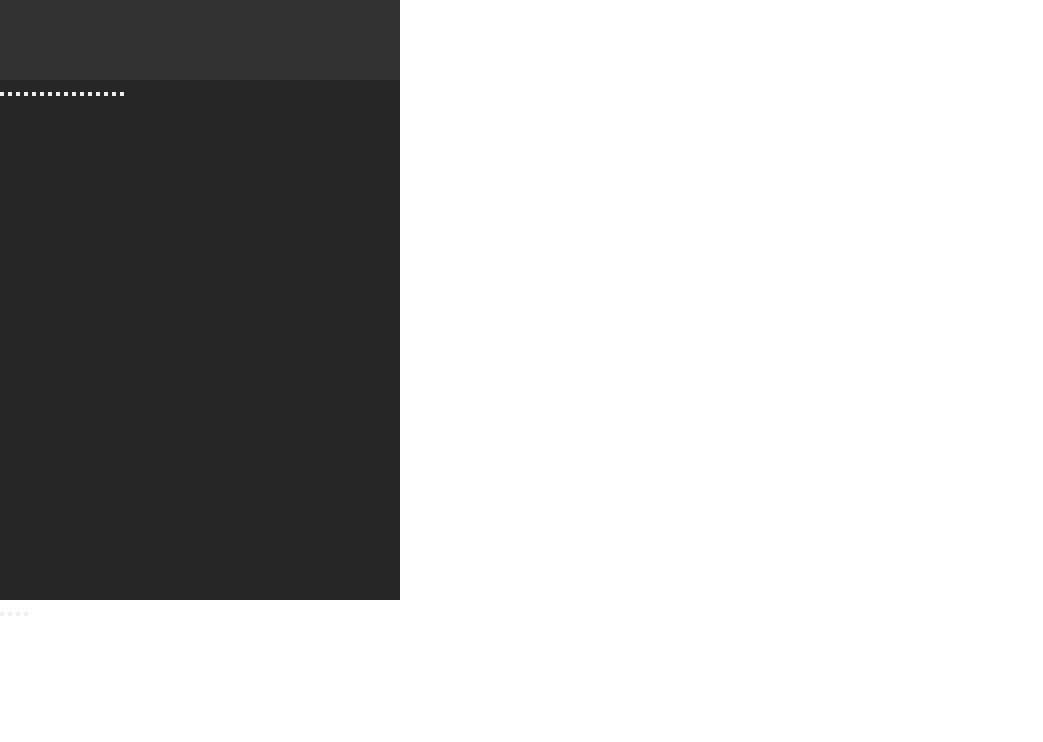
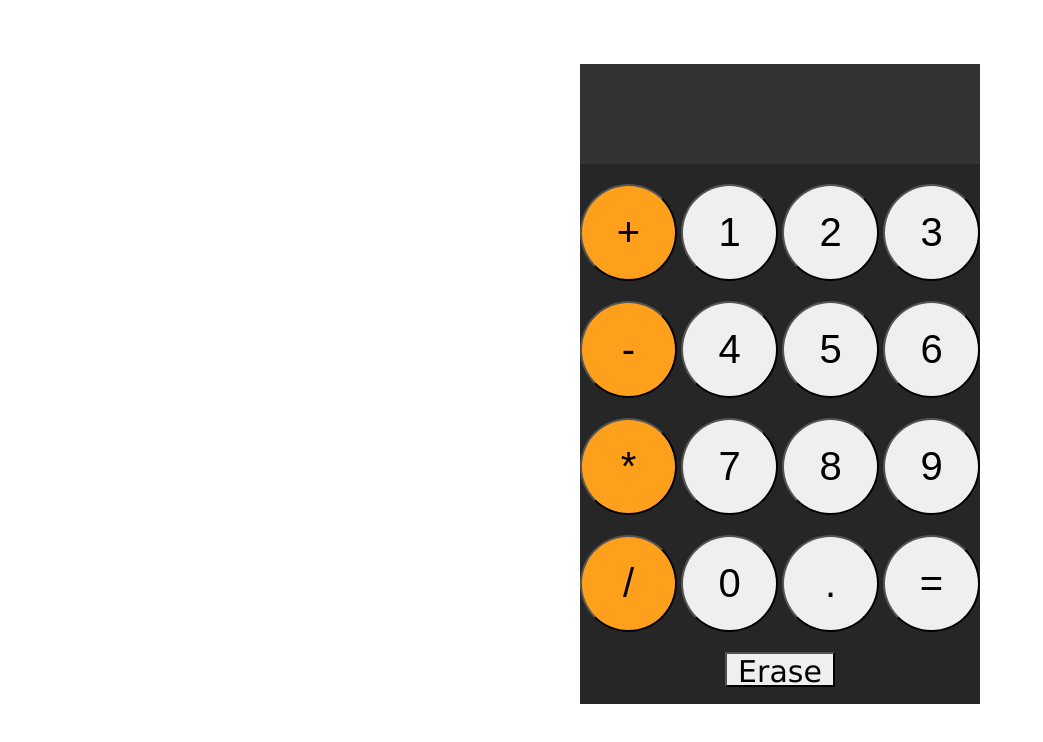
Before and after one commit to Itz-Affan/Calculator, a plain HTML site: page index.html in a window 1280 px wide. Shown: the whole page, without its empty margins (0-1043 px from the left). Drawn offline with Linux system fonts and the light colour scheme.

Commit message:
Add files via upload

```diff
--- a/home.css
+++ b/home.css
@@ -5,17 +5,45 @@
 .Class1 {
     background-color: #262626;
     width:400px;
-    height:600px;
+    height:640px;
+    top:8vh;
+    left:72.5vh;
+    position:relative;
 }
 .Input {
     background-color: #333333;
     width:400px;
-    height:80px;
+    height:100px;
     border: none;
+    color:white;
+    font-size: 60px;
+    font-family: Arial, Helvetica, sans-serif;
 }
-.apps {
-    width:
+.button {
+    width:97px;
+    height:97px;
+    font-size: 40px;
+    border-radius: 50%;
+    margin-top:20px;
+    text-align: center;
+
 }
-.exp {
-    width:
+.button:active {
+    background-color:bisque;
 }
+
+#a1,#a2,#a3,#a4 {
+    background-color:#FEA01C;
+}
+
+#erase {
+    width:110px;
+    height:35px;
+    font-size: 30px;
+    font-family:Verdana, Geneva, Tahoma, sans-serif;
+    border-radius: 0%;
+    margin-top:none;
+    text-align: center;
+    position: relative;
+    left:145px;
+}
--- a/index.html
+++ b/index.html
@@ -11,27 +11,25 @@
 <body>
     <div class="Class1">
     <input type="text" class="Input">
-    <button class="apps" id="a1"></button>
-    <button class="num" id="one"></button>
-    <button class="num" id="two"></button>
-    <button class="num" id="three"></button>
-    <button class="apps" id="a2"></button>
-    <button class="num" id="four"></button>
-    <button class="num" id="five"></button>
-    <button class="num" id="six"></button>
-    <button class="apps" id="a3"></button>
-    <button class="num" id="seven"></button>
-    <button class="num" id="eight"></button>
-    <button class="num" id="nine"></button>
-    <button class="apps" id="a4"></button>
-    <button class="num" id="zero"></button>
-    <button class="num" id="fullstop"></button>
-    <button class="num" id="equals"></button>
+    <button class="button" id="a1">+</button>
+    <button class="button" id="one">1</button>
+    <button class="button" id="two">2</button>
+    <button class="button" id="three">3</button>
+    <button class="button" id="a2">-</button>
+    <button class="button" id="four">4</button>
+    <button class="button" id="five">5</button>
+    <button class="button" id="six">6</button>
+    <button class="button" id="a3">*</button>
+    <button class="button" id="seven">7</button>
+    <button class="button" id="eight">8</button>
+    <button class="button" id="nine">9</button>
+    <button class="button" id="a4">/</button>
+    <button class="button" id="zero">0</button>
+    <button class="button" id="fullstop">.</button>
+    <button class="button" id="equals">=</button>
+    <button class="button" id="erase">Erase</button>
     </div>
-    <button class="exp"></button>
-    <button class="exp"></button>
-    <button class="exp"></button>
-    <button class="exp"></button>
+    <script src="calc.js"></script>
 
 </body>
 </html>
```
